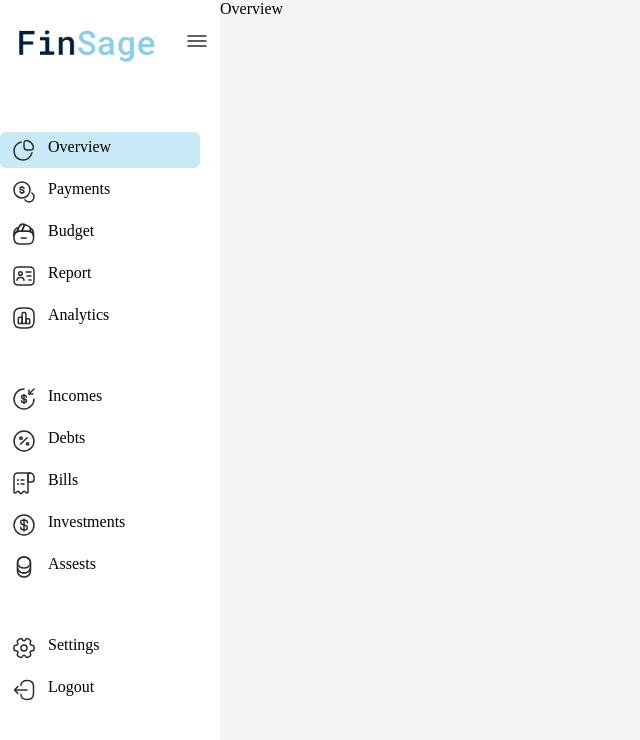
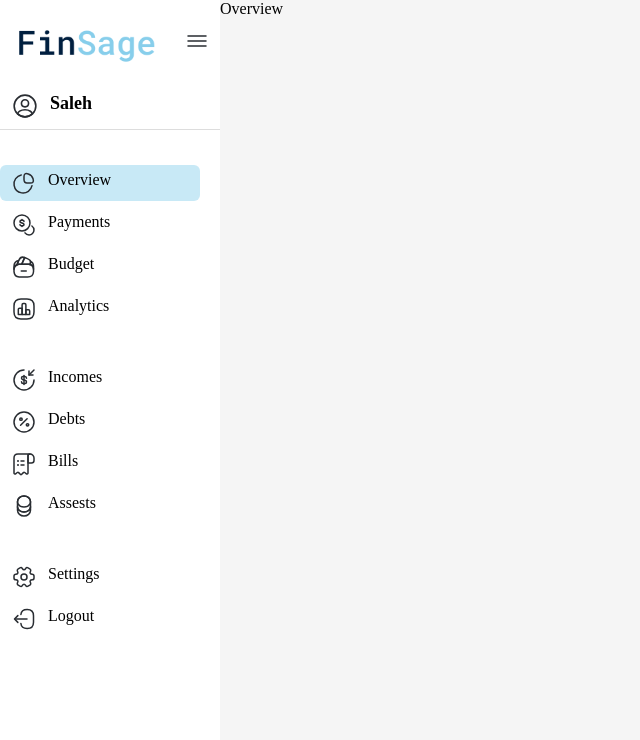
Before and after one commit to SalehKhatri/FinSage, a React (Vite) app: page / in a window 1280 px wide. Shown: the top 740 px of the page, without its empty margins (0-640 px from the left). Built offline with nearby package versions, Linux system fonts and the light colour scheme; a web font is replaced by a local one.

Commit message:
made changes to sidebar. added user profile section and removed some menu items

```diff
--- a/src/components/Sidebar/SideBar.jsx
+++ b/src/components/Sidebar/SideBar.jsx
@@ -40,11 +40,6 @@ function SideBar() {
       icon:"Sidebar_icons/wallet-minus.svg"
     },
     {
-      path:'/report',
-      name:"Report",
-      icon:"Sidebar_icons/personalcard.svg"
-    },
-    {
       path:'/analytics',
       name:"Analytics",
       icon:"Sidebar_icons/chart.svg"
@@ -67,11 +62,6 @@ function SideBar() {
       path:'/bills',
       name:"Bills",
       icon:"Sidebar_icons/bill.svg"
-    },
-    {
-      path:'/investments',
-      name:"Investments",
-      icon:"Sidebar_icons/dollar.svg"
     },
     {
       path:'/assests',
@@ -105,6 +95,15 @@ function SideBar() {
             </div>
           <div className="bars" onClick={toggle} style={{right:open?"5%":"25%"}} >
             <img src="/Sidebar_icons/menu.svg" alt="" />
+          </div>
+        </div>
+        <div className="user_profile">
+          <div className="user_picture">
+            <img src="Sidebar_icons/profile.svg"/>
+          </div>
+          <div className="user_name">
+            {/* Display users first name only due to layout shift issue  */}
+            <p style={{scale:!open&&"0"}}>Saleh</p>
           </div>
         </div>
         <div  className='main_menu'>
--- a/src/components/Sidebar/Sidebar.css
+++ b/src/components/Sidebar/Sidebar.css
@@ -89,13 +89,29 @@
     transform-origin: left;
   transition-duration: 0.3s;
 }
+.user_profile{
+  gap: 12px;
+    padding: 6px 12px;
+  display: flex;
+  border-bottom: 1px solid #9393934f;
+}
+.user_profile>.user_picture>img{
+  height: 26px;
+}
+.user_profile>.user_name>p{
+  font-weight: 600;
+  font-size: 18px;
+  transition: all 0.3s;
+  transform-origin: left;
+  transition-duration: 0.3s;
+}
 .main_menu{
-  /* background-color: #87cfeb75; */
   font-size: 16px;
   text-align: center;
-  margin: 45px 0px;
+  margin: 35px 0px;
 
 }
+
 
 .link{
   display: flex;
@@ -128,7 +144,7 @@
 .bucket_category{
   font-size: 16px;
   text-align: center;
-  margin: 45px 0px;
+  margin: 35px 0px;
 }
 .main_menu>svg{
   height: 32px;
--- a/src/pages/Home/Home.css
+++ b/src/pages/Home/Home.css
@@ -1,3 +1,4 @@
+/* don't change anything here for the sake of sidebar */
 @media only screen and (max-width: 640px){
   .body{
     width: 100%;
```
Also changed, not shown: public/Sidebar_icons/profile.svg (added).
